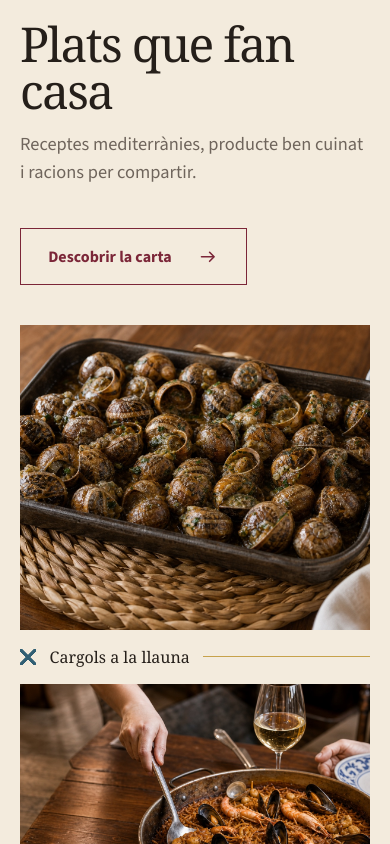
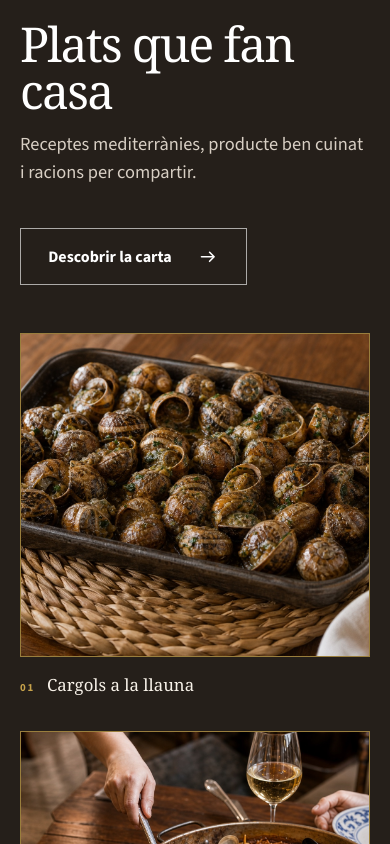
Before and after one commit to MicahWalkerDesign/demo2, a React (Vite) app: page / in a window 390 px wide. Shown: the part 2340-3184 px from the top of the page. Built offline with nearby package versions, Linux system fonts and the light colour scheme.

Commit message:
Redesign signature dishes section

```diff
--- a/src/App.tsx
+++ b/src/App.tsx
@@ -212,7 +212,7 @@ export default function App() {
             <DiamondRule />
             <h2>{t.dishes.title}</h2>
             <p>{t.dishes.body}</p>
-            <a className="button button--outline" href="#carta">
+            <a className="button button--outline-light" href="#carta">
               {t.dishes.action}
               <ArrowRight />
             </a>
@@ -222,8 +222,8 @@ export default function App() {
               <figure className={`dish dish--${index + 1}`} key={dish.name}>
                 <img src={assetUrl(dish.image)} alt={dish.alt} loading="lazy" />
                 <figcaption>
+                  <small>{String(index + 1).padStart(2, "0")}</small>
                   <span>{dish.name}</span>
-                  <i aria-hidden="true" />
                 </figcaption>
               </figure>
             ))}
--- a/src/styles.css
+++ b/src/styles.css
@@ -547,9 +547,30 @@ h3 {
 }
 
 .dishes-section {
+  position: relative;
   display: grid;
-  grid-template-columns: minmax(16rem, 0.64fr) minmax(0, 2fr);
-  gap: clamp(2.5rem, 5vw, 6rem);
+  grid-template-columns: minmax(16rem, 0.6fr) minmax(0, 2fr);
+  gap: clamp(3rem, 6vw, 7rem);
+  background: var(--walnut);
+  color: white;
+}
+
+.dishes-section::before,
+.dishes-section::after {
+  position: absolute;
+  right: var(--gutter);
+  left: var(--gutter);
+  height: 1px;
+  background: rgba(199, 162, 75, 0.52);
+  content: "";
+}
+
+.dishes-section::before {
+  top: 2rem;
+}
+
+.dishes-section::after {
+  bottom: 2rem;
 }
 
 .dishes-copy {
@@ -560,15 +581,24 @@ h3 {
   margin-bottom: 1.6rem;
 }
 
+.dishes-copy h2 {
+  max-width: 8ch;
+}
+
+.dishes-copy p {
+  max-width: 28rem;
+  color: #d8cfc4;
+}
+
 .dishes-copy .button {
   margin-top: 1.4rem;
 }
 
 .dishes-gallery {
   display: grid;
-  grid-template-columns: 1.4fr 0.9fr 0.68fr;
-  align-items: end;
-  gap: 1rem;
+  grid-template-columns: 1.25fr 1fr 1fr;
+  align-items: start;
+  gap: clamp(0.85rem, 1.5vw, 1.5rem);
 }
 
 .dish {
@@ -577,44 +607,41 @@ h3 {
 
 .dish img {
   width: 100%;
+  height: clamp(25rem, 34vw, 35rem);
+  border: 1px solid rgba(199, 162, 75, 0.72);
   object-fit: cover;
 }
 
 .dish--1 img {
-  aspect-ratio: 1.28;
+  object-position: 52% center;
 }
 
 .dish--2 img {
-  aspect-ratio: 0.83;
+  object-position: 58% center;
 }
 
 .dish--3 img {
-  aspect-ratio: 0.84;
+  object-position: 54% center;
 }
 
 .dish figcaption {
-  display: flex;
-  align-items: center;
-  gap: 0.85rem;
-  padding-top: 1rem;
+  display: grid;
+  grid-template-columns: auto 1fr;
+  align-items: baseline;
+  gap: 0.75rem;
+  padding-top: 1.15rem;
+  color: #f8f2e9;
   font-family: var(--display);
-  font-size: clamp(1rem, 1.5vw, 1.4rem);
+  font-size: clamp(1.05rem, 1.45vw, 1.42rem);
+  line-height: 1.12;
 }
 
-.dish figcaption::before {
-  width: 1rem;
-  height: 1rem;
-  flex: 0 0 auto;
-  background:
-    linear-gradient(45deg, transparent 42%, var(--ceramic) 43% 56%, transparent 57%),
-    linear-gradient(-45deg, transparent 42%, var(--ceramic) 43% 56%, transparent 57%);
-  content: "";
-}
-
-.dish figcaption i {
-  height: 1px;
-  flex: 1;
-  background: var(--gold);
+.dish figcaption small {
+  color: var(--gold);
+  font-family: var(--sans);
+  font-size: 0.68rem;
+  font-weight: 750;
+  letter-spacing: 0.16em;
 }
 
 .full-menu {
@@ -1039,6 +1066,14 @@ h3 {
     max-width: 36rem;
   }
 
+  .dishes-copy h2 {
+    max-width: none;
+  }
+
+  .dish img {
+    height: clamp(22rem, 44vw, 31rem);
+  }
+
   .menu-panel {
     grid-template-columns: 1fr 1fr;
   }
@@ -1173,16 +1208,13 @@ h3 {
   }
 
   .dishes-gallery {
-    grid-template-columns: 1fr 1fr;
+    grid-template-columns: 1fr;
+    gap: 2.25rem;
   }
 
-  .dish--1 {
-    grid-column: 1 / -1;
-  }
-
-  .dish--2 img,
-  .dish--3 img {
-    aspect-ratio: 0.9;
+  .dish img {
+    height: auto;
+    aspect-ratio: 1.25;
   }
 
   .history-section,
@@ -1256,15 +1288,11 @@ h3 {
     grid-template-columns: 1fr;
   }
 
-  .dish--1 {
-    grid-column: auto;
-  }
-
   .dish img,
   .dish--1 img,
   .dish--2 img,
   .dish--3 img {
-    aspect-ratio: 1.15;
+    aspect-ratio: 1.08;
   }
 
   .menu-photo-rail {
```
